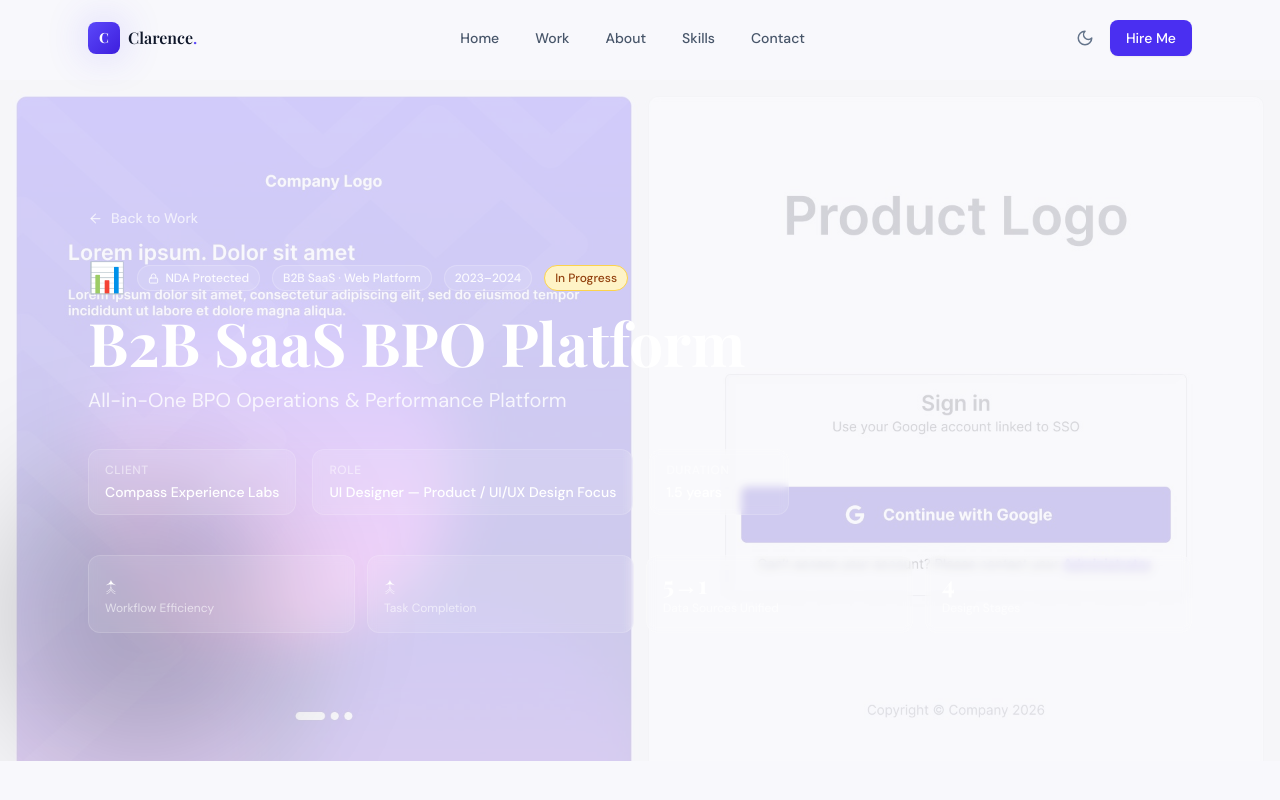
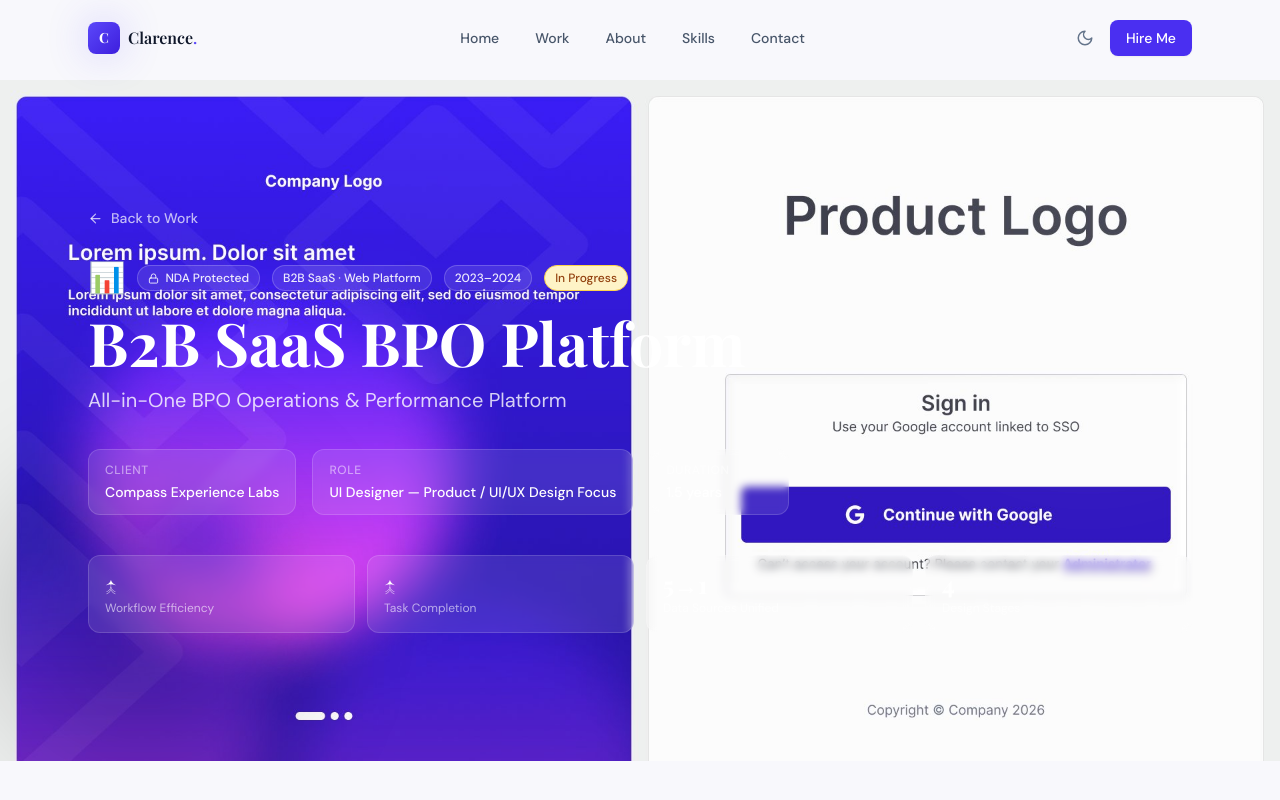
Before and after one commit to engrclarencebolonia/clarence-website, a Next.js app: page /projects/b2b-bpo-platform in a window 1280 px wide. Shown: the top 800 px of the page. Built offline with nearby package versions, Linux system fonts and the light colour scheme; a web font is replaced by a local one.

Commit message:
Update ProjectDetail.tsx

```diff
--- a/src/components/projects/ProjectDetail.tsx
+++ b/src/components/projects/ProjectDetail.tsx
@@ -64,7 +64,7 @@ export function ProjectDetail({ project }: Props) {
       <div className={cn("relative py-24 sm:py-32 overflow-hidden bg-gradient-to-br", project.coverGradient)}>
         {project.image && (
           <div className="absolute inset-0" aria-hidden>
-            <Image src={img(project.image!)} alt="" fill className="object-cover object-top opacity-20" priority />
+            <Image src={img(project.image!)} alt="" fill className="object-cover object-top opacity-100" priority />
           </div>
         )}
         <div className="absolute inset-0 pointer-events-none" aria-hidden>
```
